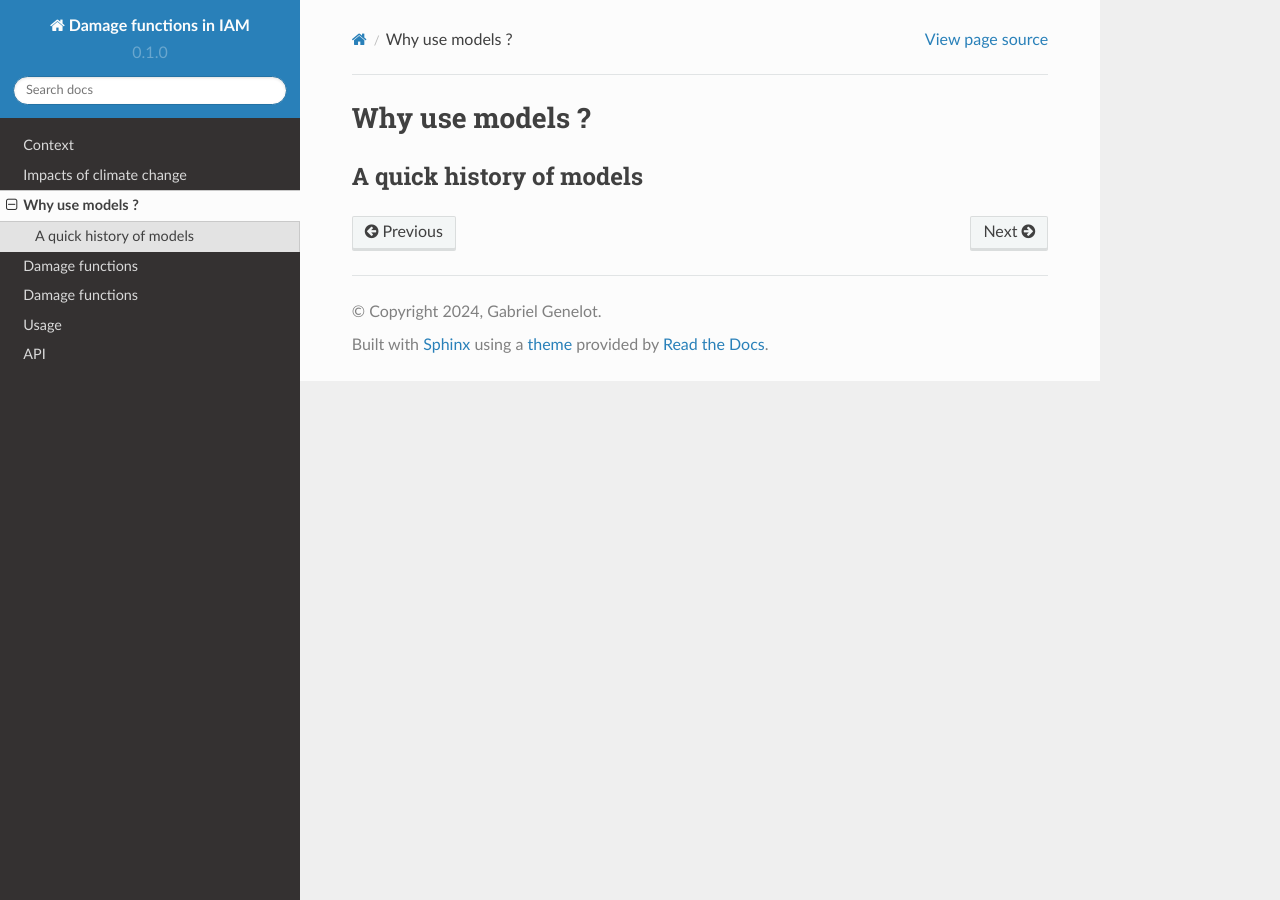
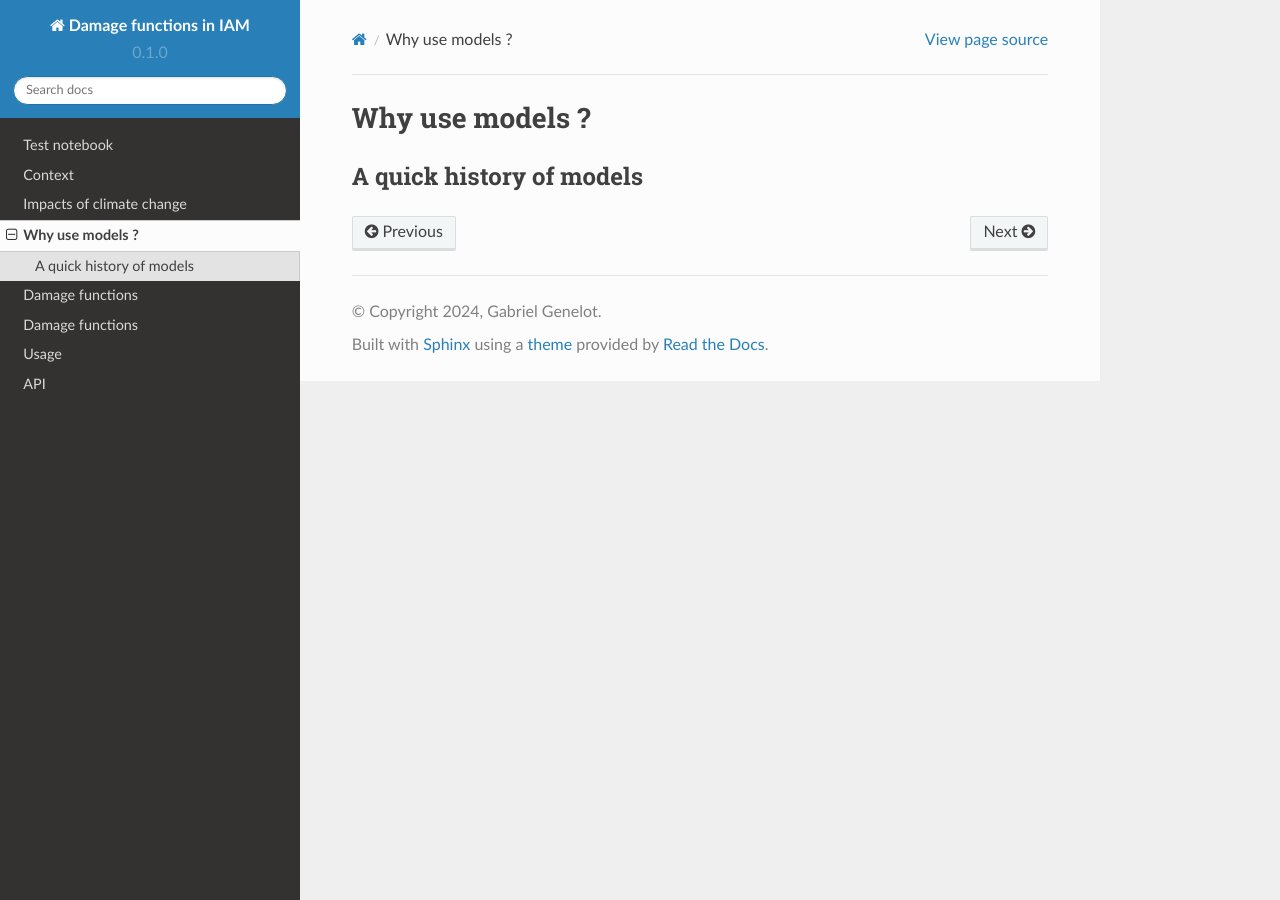
Before and after one commit to ggenelot/damage-functions-modeling, a Sphinx documentation site: the page built from docs/source/IAM.rst, in a window 1280 px wide. Built offline with Sphinx 7.4.7 and the Read the Docs theme 2.0.0, drawn with Linux system fonts in a browser that asks for light colours; formulas are drawn with MathJax 3; pages that are not in the unit, such as notebooks, are missing from menus.

Commit message:
Tried to fix some bugs + installed pandoc

```diff
--- a/docs/source/conf.py
+++ b/docs/source/conf.py
@@ -18,7 +18,6 @@ extensions = [
     'sphinx.ext.autosummary',
     'sphinx.ext.intersphinx',
     'sphinx.ext.mathjax',
-    'sphinx.ext.pngmath',
     'nbsphinx',
 ]
 
--- a/docs/source/index.rst
+++ b/docs/source/index.rst
@@ -15,11 +13,11 @@ Contents
 
 .. toctree::
 
+   test_notebook
    context
    impacts
    IAM
    functions
-   pySD_analysis
    output
    usage
    api
--- a/run.py
+++ b/run.py
@@ -10,7 +10,7 @@ from datetime import datetime
 
 # Prepare the API to store the results in the database
 
-api_token = api_token
+api_token = "API-TOKEN"
 
 conn = http.client.HTTPSConnection("app.nocodb.com")
 
```
Also changed, not shown: other parts of docs/source/index.rst (+0 -2 lines), docs/source/test_notebook.ipynb (added).
